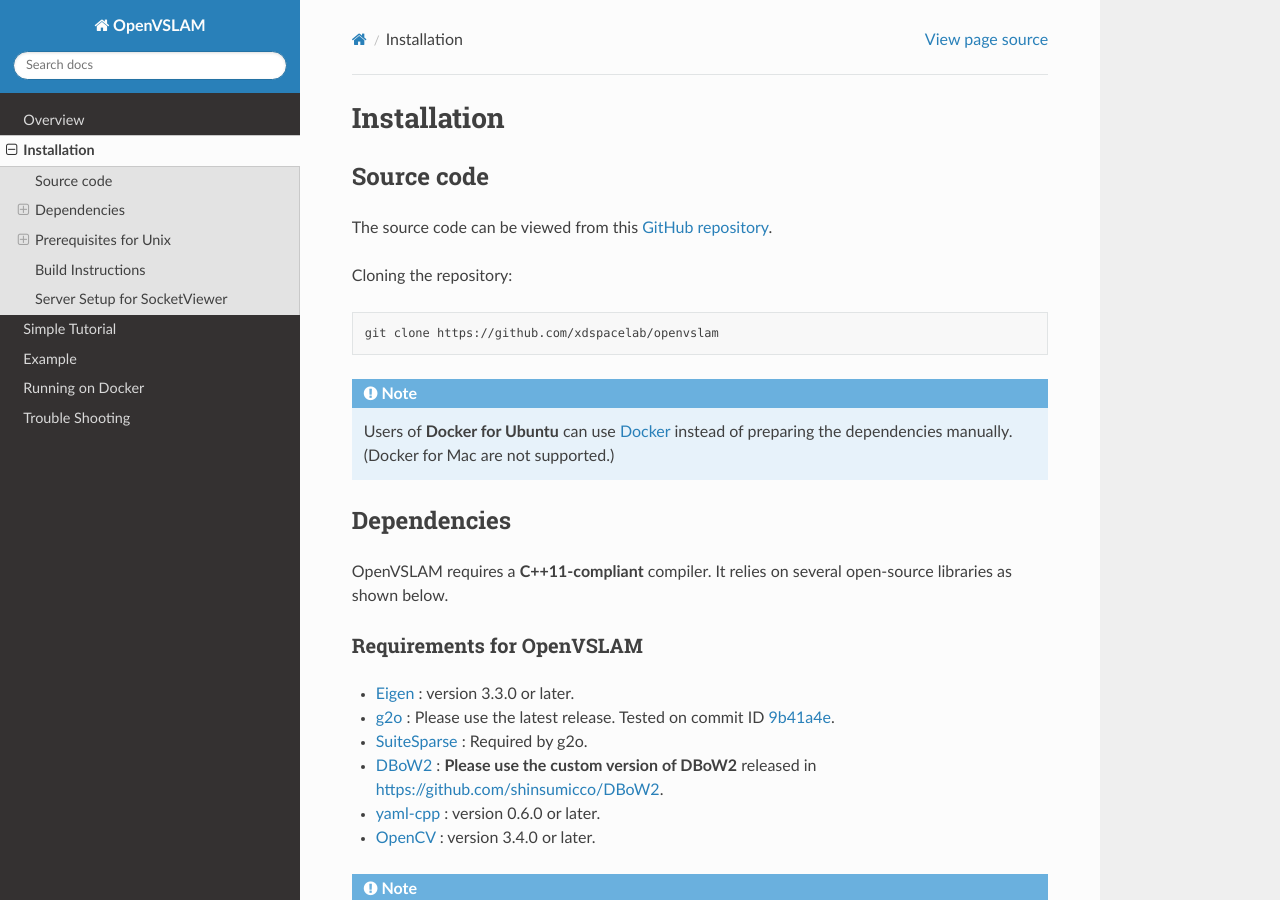
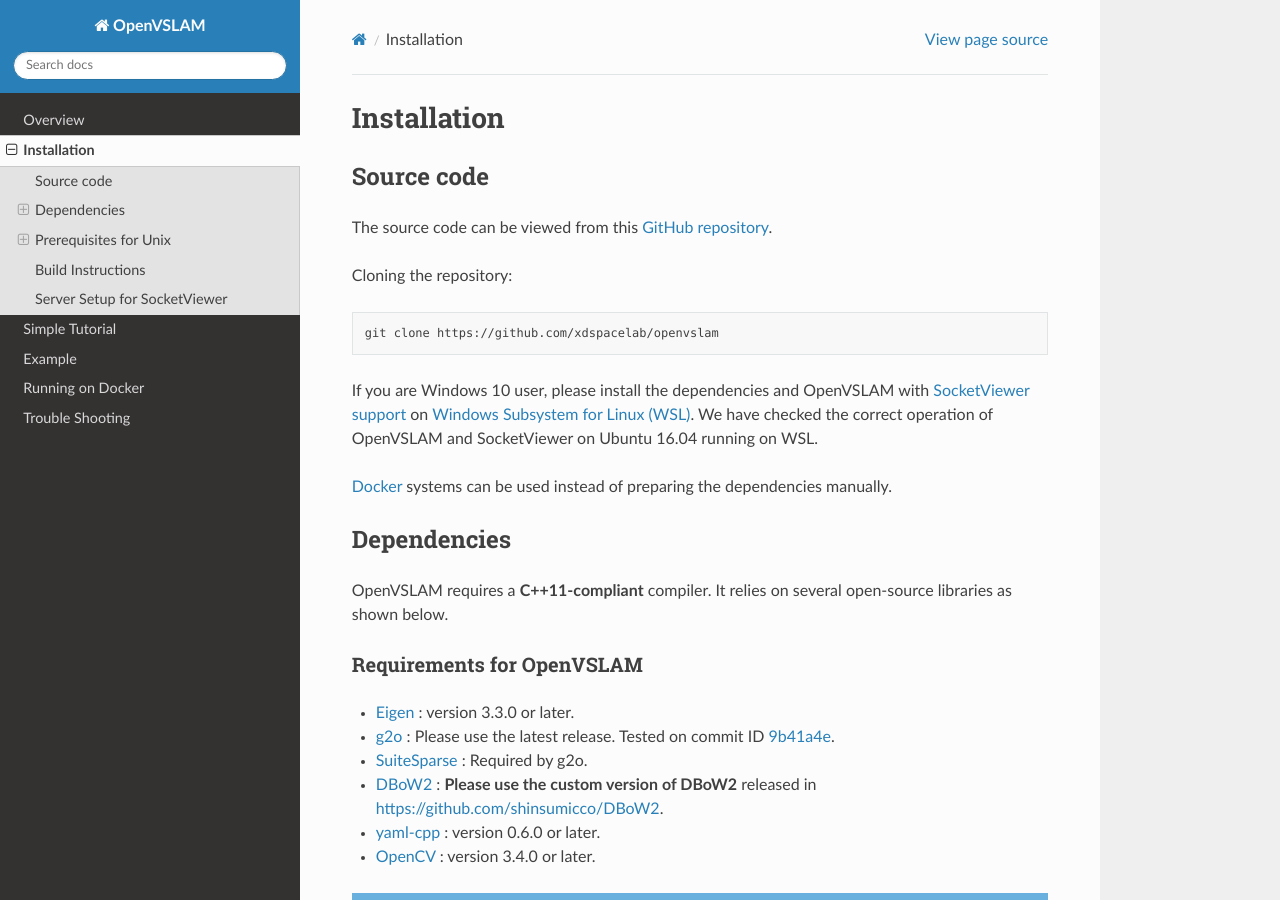
Before and after one commit to xdspacelab/openvslam, a Sphinx documentation site: the page built from docs/installation.rst, in a window 1280 px wide and 900 px high. Built offline with Sphinx 7.4.7 and the Read the Docs theme 2.0.0, drawn with Linux system fonts in a browser that asks for light colours.

Commit message:
Add a build instruction for Windows 10

```diff
--- a/docs/installation.rst
+++ b/docs/installation.rst
@@ -18,11 +18,10 @@
 
        git clone https://github.com/xdspacelab/openvslam
 
-.. NOTE ::
+If you are Windows 10 user, please install the dependencies and OpenVSLAM with :ref:`SocketViewer support <subsection-dependencies-socketviewer>` on `Windows Subsystem for Linux (WSL) <https://en.wikipedia.org/wiki/Windows_Subsystem_for_Linux>`__.
+We have checked the correct operation of OpenVSLAM and SocketViewer on Ubuntu 16.04 running on WSL.
 
-    Users of **Docker for Ubuntu** can use :ref:`Docker <chapter-docker>` instead of preparing the dependencies manually.
-    (Docker for Mac are not supported.)
-
+:ref:`Docker <chapter-docker>` systems can be used instead of preparing the dependencies manually.
 
 .. _section-dependencies:
 
```
